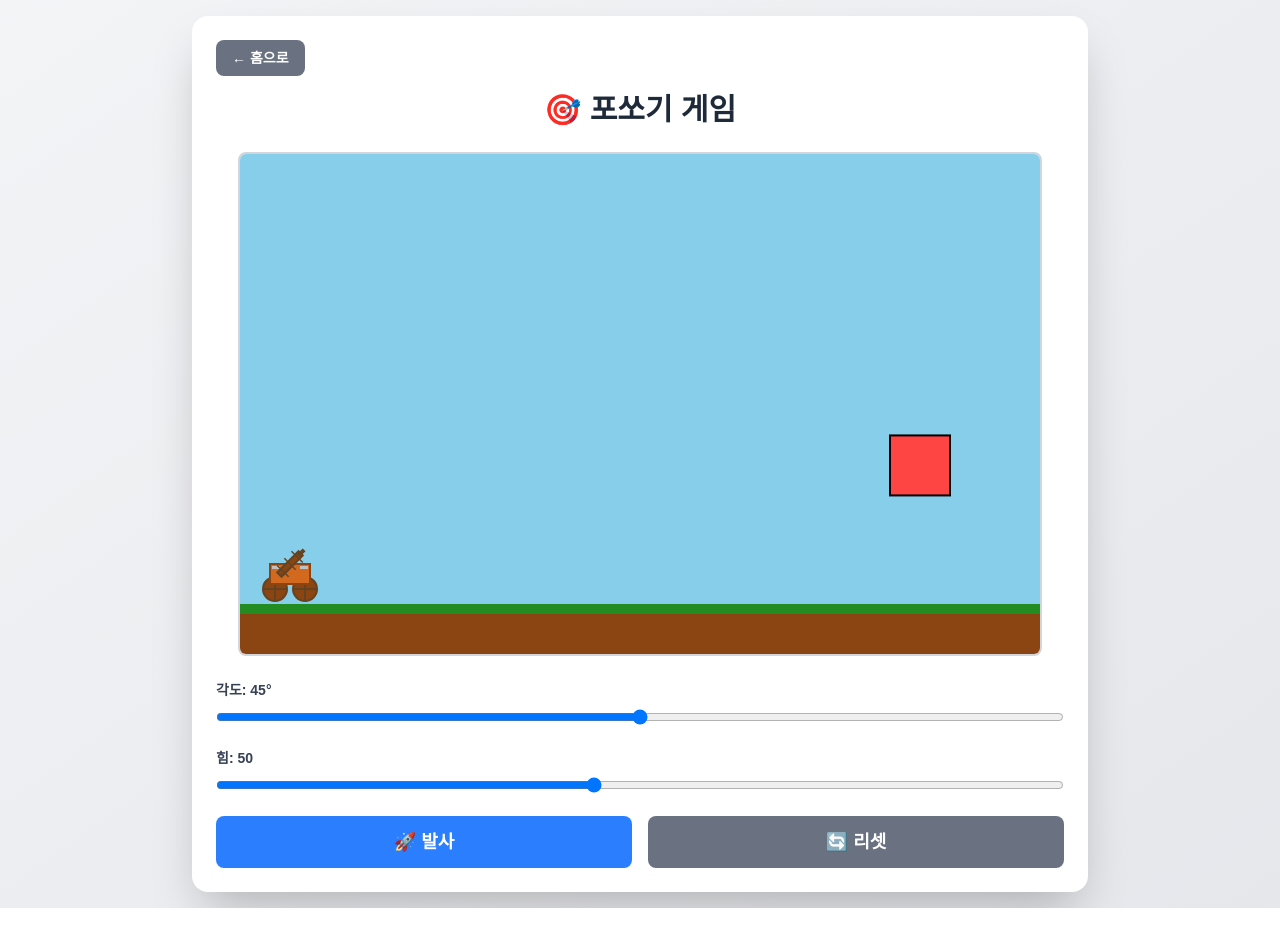
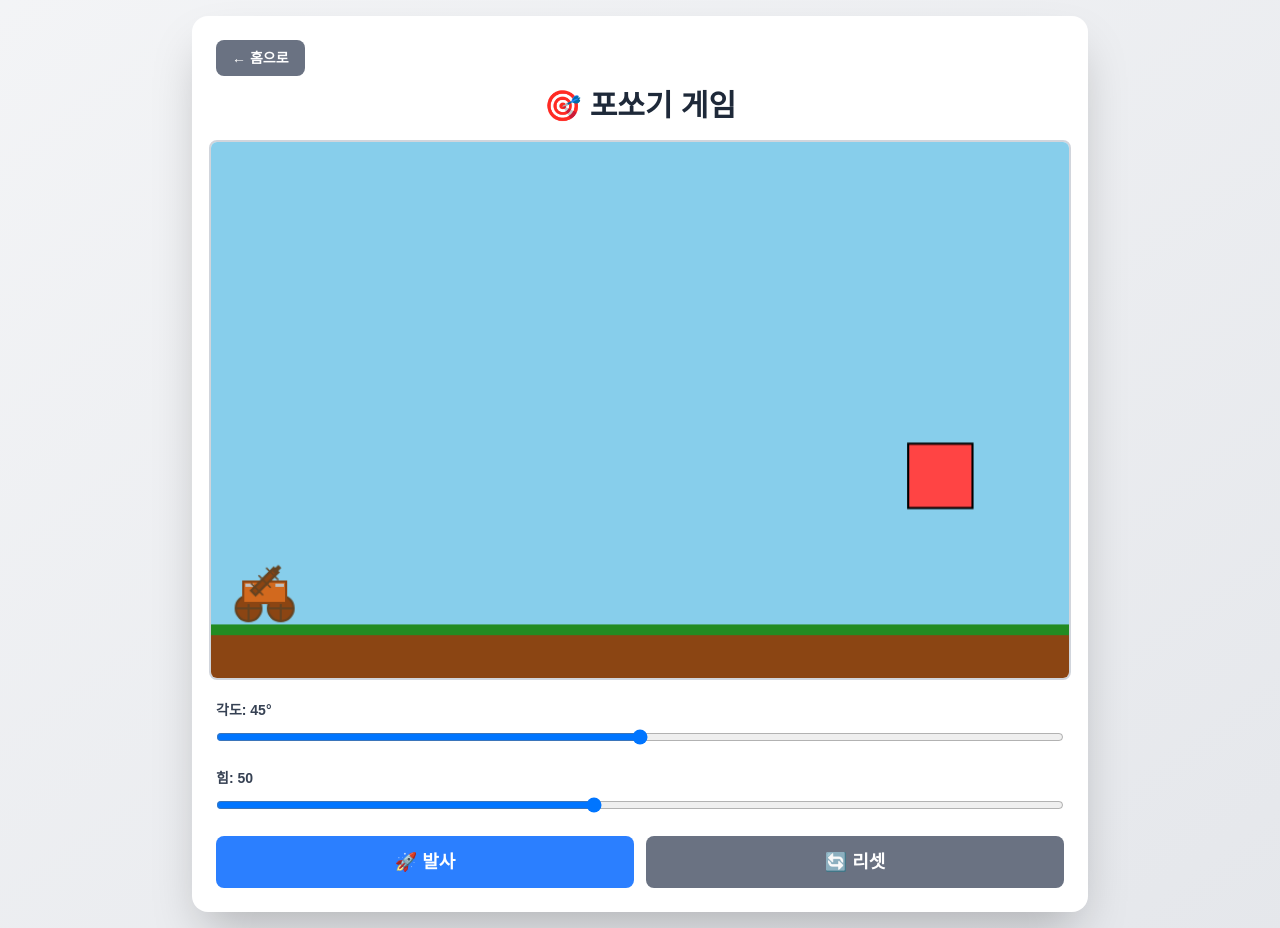
Before and after one commit to btollotus/cal-test-01, a Next.js app: page /cannon in a window 1280 px wide. Built offline with nearby package versions, Linux system fonts and the light colour scheme.

Commit message:
deploy: intro + online stats

```diff
--- a/app/cannon/page.tsx
+++ b/app/cannon/page.tsx
@@ -29,13 +29,13 @@ interface Particle {
   life: number;
 }
 
-const CANVAS_WIDTH = 800;
-const CANVAS_HEIGHT = 500;
+const CANVAS_WIDTH = 800;   // ✅ 내부 로직 기준(고정)
+const CANVAS_HEIGHT = 500;  // ✅ 내부 로직 기준(고정)
 const GROUND_Y = CANVAS_HEIGHT - 50;
 const CHARIOT_X = 50;
 const CHARIOT_Y = GROUND_Y - 15;
 const GRAVITY = 0.5;
-const PARTICLE_LIFETIME = 1200; // 1.2초 (ms)
+const PARTICLE_LIFETIME = 1200; // ms
 
 // Web Audio API 헬퍼
 class SoundManager {
@@ -43,7 +43,6 @@ class SoundManager {
   private masterGain: GainNode | null = null;
   private initialized = false;
 
-  // AudioContext 초기화 (내부에서만)
   private init() {
     if (this.initialized && this.audioContext) return;
 
@@ -58,19 +57,16 @@ class SoundManager {
     }
   }
 
-  // 외부에서 호출하는 “안전한 초기화” 메서드 (✅ public)
   public ensureInit() {
     this.init();
   }
 
-  // AudioContext 재개 (브라우저 자동재생 제한 대응)
   private resume() {
     if (this.audioContext && this.audioContext.state === 'suspended') {
       this.audioContext.resume();
     }
   }
 
-  // 발사음: 퉁/펑
   playLaunchSound() {
     this.init();
     this.resume();
@@ -93,7 +89,6 @@ class SoundManager {
     oscillator.stop(this.audioContext.currentTime + 0.15);
   }
 
-  // 비행음: 슈우웅 (0.3~0.5초)
   playWhooshSound() {
     this.init();
     this.resume();
@@ -116,7 +111,6 @@ class SoundManager {
     oscillator.stop(this.audioContext.currentTime + 0.4);
   }
 
-  // 명중음: 팝팝팝 + 폭죽 느낌
   playHitSound() {
     this.init();
     this.resume();
@@ -166,6 +160,28 @@ export default function CannonGame() {
   }));
   const [gameState, setGameState] = useState<'idle' | 'flying' | 'hit' | 'miss'>('idle');
 
+  // ✅ 화면에 맞춘 캔버스 표시 크기
+  const [viewSize, setViewSize] = useState({ w: CANVAS_WIDTH, h: CANVAS_HEIGHT });
+
+  useEffect(() => {
+    const update = () => {
+      // 상단/하단 UI 공간을 고려해 높이 여유를 둡니다.
+      const maxW = Math.min(window.innerWidth - 24, 980);
+      const maxH = window.innerHeight - 260;
+
+      const scale = Math.min(maxW / CANVAS_WIDTH, maxH / CANVAS_HEIGHT);
+
+      setViewSize({
+        w: Math.max(280, Math.floor(CANVAS_WIDTH * scale)),
+        h: Math.max(180, Math.floor(CANVAS_HEIGHT * scale)),
+      });
+    };
+
+    update();
+    window.addEventListener('resize', update);
+    return () => window.removeEventListener('resize', update);
+  }, []);
+
   // 초기 목표물 위치 랜덤 생성
   useEffect(() => {
     const randomY = Math.random() * (GROUND_Y - 200) + 100;
@@ -182,7 +198,6 @@ export default function CannonGame() {
     const x = CHARIOT_X;
     const y = CHARIOT_Y;
 
-    // 바퀴 2개
     ctx.fillStyle = '#8B4513';
     ctx.strokeStyle = '#654321';
     ctx.lineWidth = 2;
@@ -234,7 +249,6 @@ export default function CannonGame() {
     ctx.lineWidth = 2;
     ctx.strokeRect(-3, -15, 6, 30);
 
-    // 줄 느낌
     ctx.strokeStyle = '#654321';
     ctx.lineWidth = 1.5;
     ctx.beginPath();
@@ -252,7 +266,7 @@ export default function CannonGame() {
     ctx.restore();
   };
 
-  // 폭죽 파티클 생성
+  // 파티클 생성
   const createParticles = (x: number, y: number) => {
     const colors = ['#FF0000', '#FFAA00', '#FFFF00', '#00FF00', '#0000FF', '#FF00FF', '#FF1493', '#00FFFF'];
     const particles: Particle[] = [];
@@ -325,16 +339,18 @@ export default function CannonGame() {
     const ctx = canvas.getContext('2d');
     if (!ctx) return;
 
+    // ✅ 내부 해상도 고정(선명도 유지)
+    canvas.width = CANVAS_WIDTH;
+    canvas.height = CANVAS_HEIGHT;
+
     let animationId: number;
 
     const draw = () => {
       if (particlesRef.current.length > 0) updateParticles();
 
-      // 배경
       ctx.fillStyle = '#87CEEB';
       ctx.fillRect(0, 0, CANVAS_WIDTH, CANVAS_HEIGHT);
 
-      // 바닥
       ctx.fillStyle = '#8B4513';
       ctx.fillRect(0, GROUND_Y, CANVAS_WIDTH, CANVAS_HEIGHT - GROUND_Y);
       ctx.fillStyle = '#228B22';
@@ -342,7 +358,6 @@ export default function CannonGame() {
 
       drawChariot(ctx);
 
-      // 목표물
       if (gameState !== 'hit') {
         ctx.fillStyle = '#FF4444';
         ctx.fillRect(target.x, target.y, target.width, target.height);
@@ -351,7 +366,6 @@ export default function CannonGame() {
         ctx.strokeRect(target.x, target.y, target.width, target.height);
       }
 
-      // 명중 플래시
       if (gameState === 'hit' && particlesRef.current.length > 0) {
         ctx.save();
         ctx.globalAlpha = 0.6;
@@ -470,7 +484,6 @@ export default function CannonGame() {
   };
 
   const handleReset = () => {
-    // ✅ init() 직접 호출 금지 → ensureInit()
     soundManagerRef.current.ensureInit();
 
     if (animationFrameRef.current) cancelAnimationFrame(animationFrameRef.current);
@@ -492,14 +505,13 @@ export default function CannonGame() {
   };
 
   const handleSliderChange = () => {
-    // ✅ 슬라이더 조작 시에도 ensureInit()
     soundManagerRef.current.ensureInit();
   };
 
   return (
-    <div className="flex min-h-screen items-center justify-center bg-gradient-to-br from-gray-100 to-gray-200 dark:from-gray-900 dark:to-gray-800 p-4">
-      <div className="w-full max-w-4xl rounded-2xl bg-white p-6 shadow-2xl dark:bg-gray-800">
-        <div className="mb-4">
+    <div className="min-h-[100dvh] bg-gradient-to-br from-gray-100 to-gray-200 dark:from-gray-900 dark:to-gray-800 p-4">
+      <div className="mx-auto w-full max-w-4xl rounded-2xl bg-white p-4 md:p-6 shadow-2xl dark:bg-gray-800">
+        <div className="mb-3">
           <Link
             href="/"
             className="inline-block rounded-lg bg-gray-500 px-4 py-2 text-sm font-semibold text-white transition-colors hover:bg-gray-600"
@@ -508,16 +520,18 @@ export default function CannonGame() {
           </Link>
         </div>
 
-        <h1 className="mb-6 text-center text-3xl font-bold text-gray-800 dark:text-gray-100">
+        <h1 className="mb-4 text-center text-2xl md:text-3xl font-bold text-gray-800 dark:text-gray-100">
           🎯 포쏘기 게임
         </h1>
 
-        <div className="mb-6 flex justify-center">
+        <div className="mb-5 flex justify-center">
           <canvas
             ref={canvasRef}
             width={CANVAS_WIDTH}
             height={CANVAS_HEIGHT}
             className="rounded-lg border-2 border-gray-300 dark:border-gray-600"
+            // ✅ 실제 표시 크기만 화면에 맞게 자동 조절
+            style={{ width: viewSize.w, height: viewSize.h, touchAction: 'none' }}
           />
         </div>
 
@@ -558,7 +572,7 @@ export default function CannonGame() {
             />
           </div>
 
-          <div className="flex gap-4">
+          <div className="flex gap-3">
             <button
               onClick={handleShoot}
               disabled={gameState === 'flying'}
```
